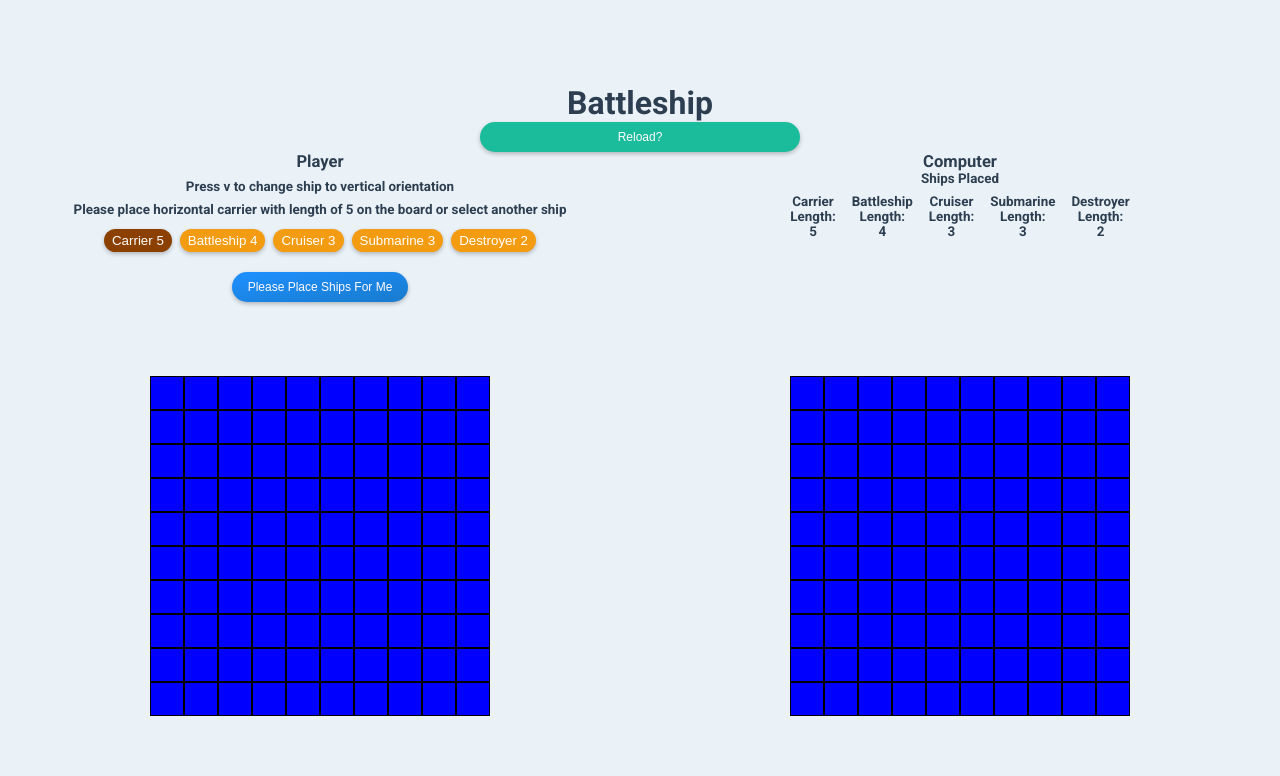
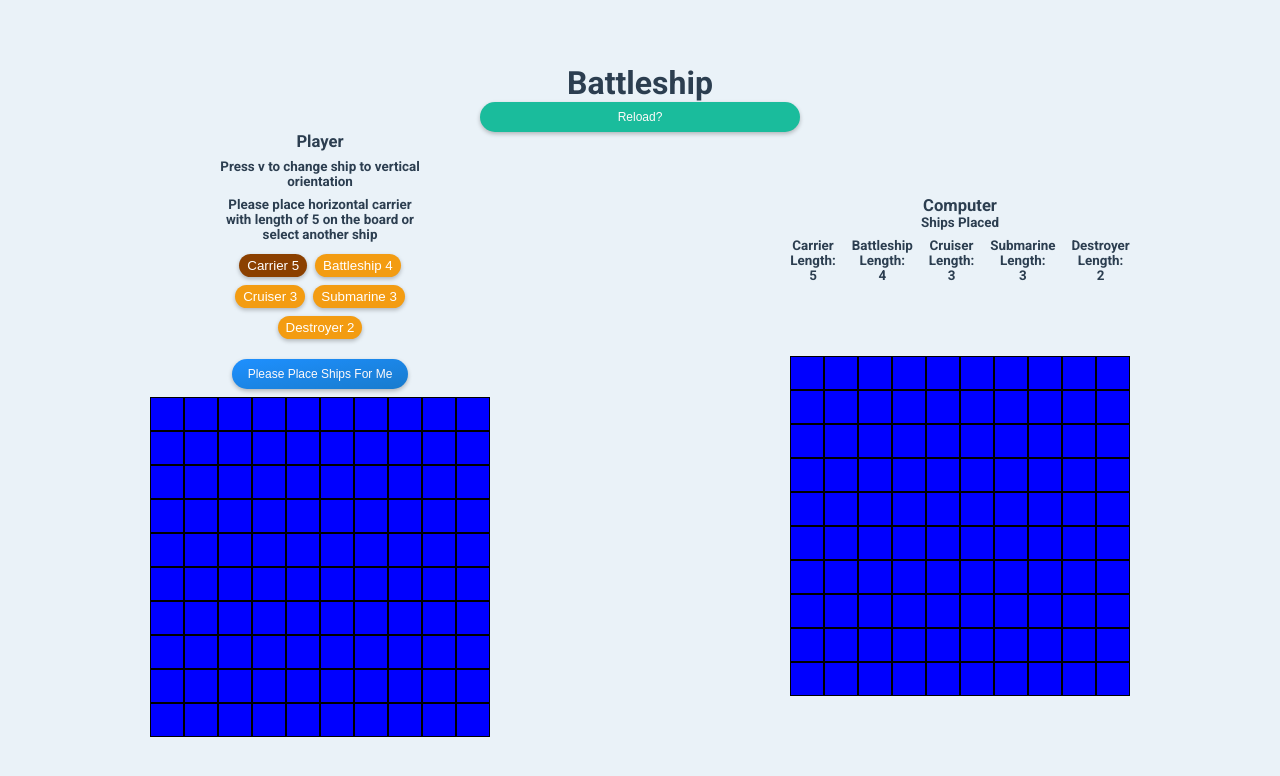
Before and after one commit to shoneriki/battleship-project, a React (Create React App) app: page / in a window 1280 px wide. Shown: the top 776 px of the page. Built offline with nearby package versions, Linux system fonts and the light colour scheme.

Commit message:
changed styling for InfoContaner, added PlayerAreaWrap and EnemyScoreDisplay (#35)

```diff
--- a/src/App.js
+++ b/src/App.js
@@ -577,9 +577,9 @@ useSingleToast("Your Turn", undefined, "yourTurn", gameOn && currentTurn.current
 
 /*FUNCTIONS end------------------------------------------------------------------*/
   return (
-    <AppSection>
-      <GameTitle data-testid="game-title">Battleship</GameTitle>
-      <ToastWrapper>
+    <AppSection name="AppSection">
+      <GameTitle name="GameTitle" data-testid="game-title">Battleship</GameTitle>
+      <ToastWrapper name="ToastWrapper">
       {
         toasts.map((toast) => {
           return (
@@ -607,8 +607,8 @@ useSingleToast("Your Turn", undefined, "yourTurn", gameOn && currentTurn.current
           <Winner winner={winner} loser={loser}>{`${winner} Wins!`}</Winner>
         </WinnerDisplay>
       ) : null}
-      <Boards>
-        <BoardSection>
+      <Boards name="Boards">
+        <BoardSection name="BoardSection">
           <PlayerArea
             Player="Player"
             humanBoard={humanBoard}
--- a/src/components/EnemyArea.js
+++ b/src/components/EnemyArea.js
@@ -10,6 +10,10 @@ import {
   StyledBtn,
   ShipName,
   IndivStats,
+
+  PlayerAreaWrap,
+
+  EnemyScoreDisplay,
 
   Board,
   BoardBody,
@@ -32,7 +36,7 @@ const EnemyArea = ({
 }) => {
   const Info = ({ Player, gameOn, turn }) => {
     return (
-      <InfoContainer>
+      <InfoContainer name="InfoContainer">
         <PlayerTitle>{Player}</PlayerTitle>
         {/* {!allComShipsPlaced && (
           <StyledBtn
@@ -42,7 +46,7 @@ const EnemyArea = ({
             Place Ships
           </StyledBtn>
         )} */}
-        <section>
+        <EnemyScoreDisplay name="EnemyScoreDisplay">
           <h6>Ships Placed</h6>
           {allComShipsPlaced && (
             <ShipInfo data-testid={`${Player}-ship-info`}>
@@ -62,7 +66,7 @@ const EnemyArea = ({
               })}
             </ShipInfo>
           )}
-        </section>
+        </EnemyScoreDisplay>
       </InfoContainer>
     );
   };
@@ -103,7 +107,7 @@ const EnemyArea = ({
 
   // v for vertical, h for horizontal
   return (
-    <section>
+    <PlayerAreaWrap name="PlayerAreaWrap">
       <Info
         Player={Player}
         comShips={comShips}
@@ -112,7 +116,7 @@ const EnemyArea = ({
         turn={turn}
       />
       <PlayerBoard Player={Player} winner={winner} />
-    </section>
+    </PlayerAreaWrap>
   );
 };
 export default EnemyArea
--- a/src/components/PlayerArea.js
+++ b/src/components/PlayerArea.js
@@ -14,6 +14,8 @@ import {
   InfoContainer,
   ShipName,
   IndivStats,
+
+  PlayerAreaWrap,
 
   Board,
   BoardBody,
@@ -42,7 +44,7 @@ const PlayerArea = ({
 }) => {
   const Info = ({ Player, humanDirection, gameOn }) => {
     return (
-      <InfoContainer>
+      <InfoContainer name="infoContainer">
         <PlayerTitle>{Player}</PlayerTitle>
         <DesktopSection>
           {!gameOn && (
@@ -172,7 +174,7 @@ const PlayerArea = ({
 
   // v for vertical, h for horizontal
   return (
-    <section>
+    <PlayerAreaWrap name="PlayerAreaWrap">
       <Info
         Player={Player}
         humanDirection={humanDirection}
@@ -181,7 +183,7 @@ const PlayerArea = ({
       <PlayerBoard
         Player={Player}
       />
-    </section>
+    </PlayerAreaWrap>
   );
 };
 
--- a/src/components/StyledComponents.js
+++ b/src/components/StyledComponents.js
@@ -47,6 +47,10 @@ export const BoardSection = styled.section`
   font-size: 20px;
   font-weight: bold;
   text-align: center;
+  display: flex;
+  flex-direction: column;
+  justify-content: center;
+  aligh-items: center;
 
   @media only screen and (max-width: 800px) {
     margin-bottom: 32px;
@@ -59,18 +63,42 @@ export const PlayerTitle = styled.h1`
   text-align: center;
 `;
 
+export const PlayerAreaWrap = styled.section`
+  display: flex;
+  flex-direction: column;
+  justify-content: center;
+  align-items: center;
+`
+
 /*Info Container---------------------------------------------------------------*/
 
 export const InfoContainer = styled.section`
   min-height: 28vh;
+  width: 40%;
+  display: flex;
+  flex-direction: column;
+  align-items: center;
+  justify-content: center;
 
   @media only screen and (max-width: 800px) {
     min-height: 16vh;
+    width: 96%;
   }
 
 `
 
 /*end of info container --------------------------------------------------------*/
+
+/* Enemy Score Display*/
+export const EnemyScoreDisplay = styled.section`
+  width: 40;
+  display: flex;
+  flex-direction: column;
+  justify-content: center;
+  align-items: center;
+`
+
+/* end Enemy Score Display*/
 
 /*  board ---------------------------------------------------------------------*/
 
@@ -164,6 +192,7 @@ export const ShipDashboard = styled.section`
   flex-direction: column;
   width: 100%;
   justify-content: center;
+  padding: 0 16px;
 `;
 
 export const ShipInfo = styled.section`
@@ -171,7 +200,7 @@ export const ShipInfo = styled.section`
   flex-direction: row;
   justify-content: center;
   align-items: center;
-  width: 100%;
+  width: 80%;
 `
 
 export const PlayerShipButtons = styled.section`
@@ -265,6 +294,7 @@ export const ShipBtn = styled.button`
 export const ShipSelector = styled.section`
   display: flex;
   flex-direction: column;
+  padding: 0 16px;
 `
 
 export const Winner = styled.h1`
```
